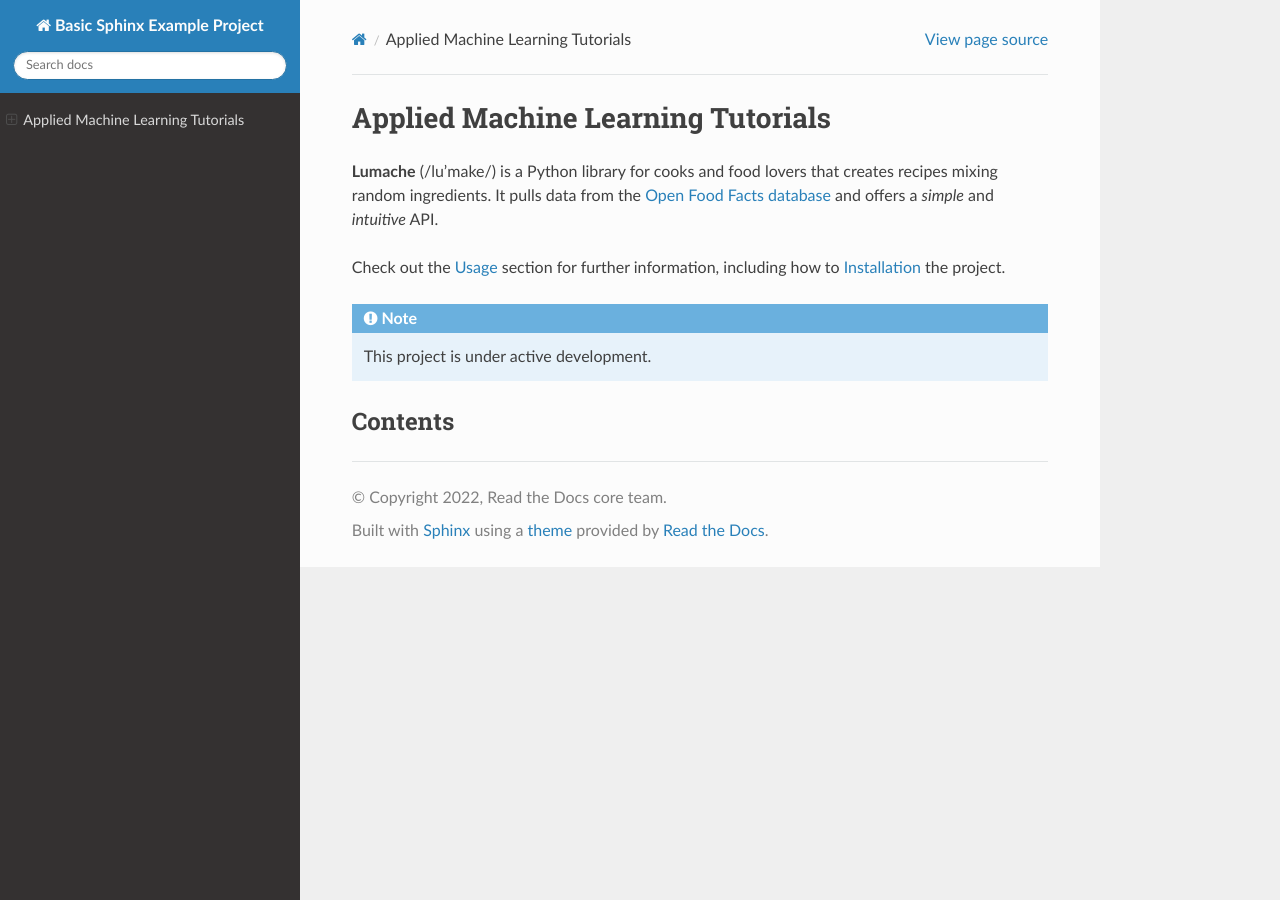
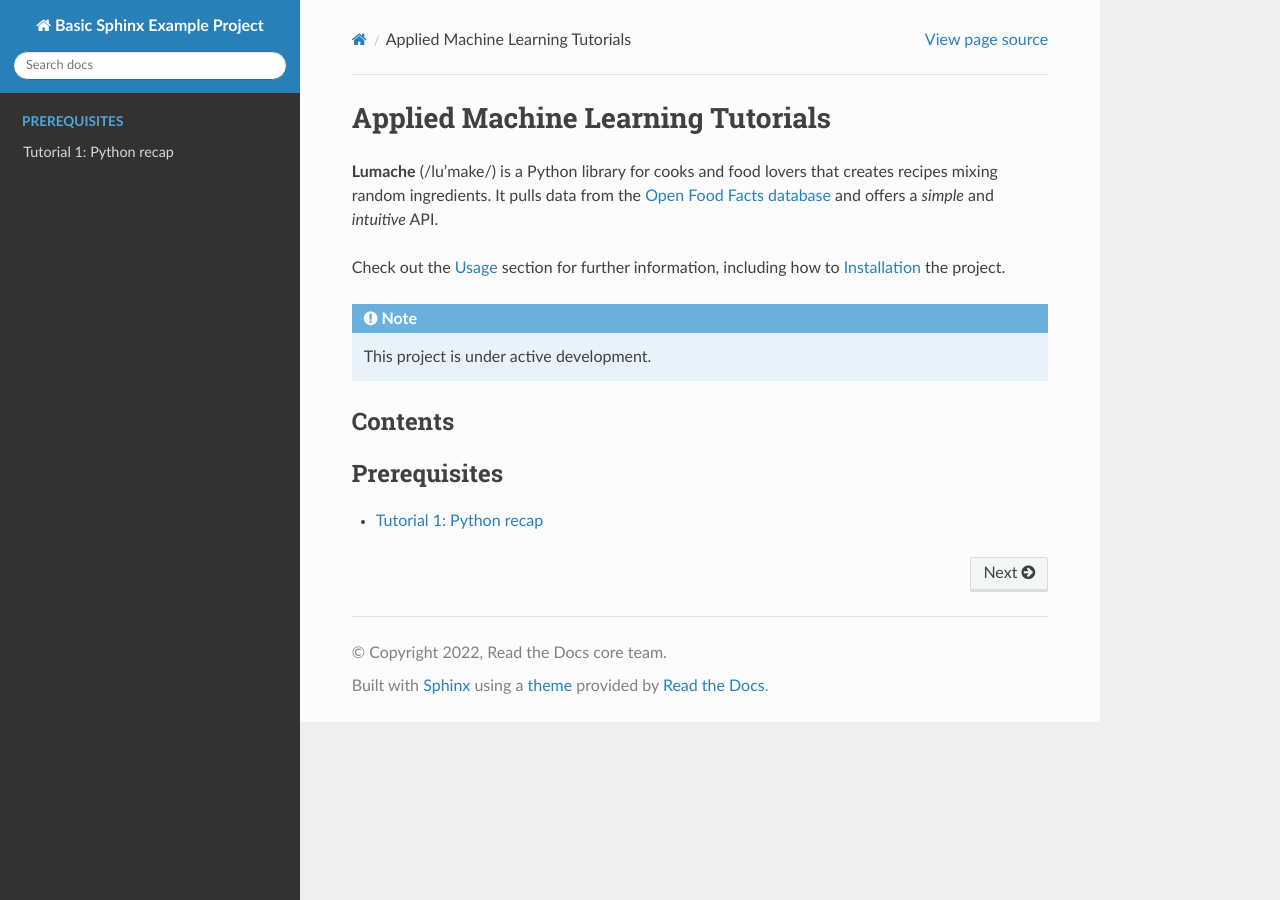
Before and after one commit to amonroym99/uva-applied-ml, a Sphinx documentation site: the page built from docs/index.rst, in a window 1280 px wide. Built offline with Sphinx 7.4.7 and the Read the Docs theme 3.1.0, drawn with Linux system fonts in a browser that asks for light colours.

Commit message:
Test notebook

```diff
--- a/README.rst
+++ b/README.rst
@@ -1,5 +1,7 @@
 Example: Basic Sphinx project for Read the Docs
 ===============================================
+
+python -m sphinx -M html . _build
 
 .. image:: https://readthedocs.org/projects/example-sphinx-basic/badge/?version=latest
     :target: https://example-sphinx-basic.readthedocs.io/en/latest/?badge=latest
--- a/docs/index.rst
+++ b/docs/index.rst
@@ -20,19 +20,23 @@ Contents
    :caption: Setup
    :maxdepth: 2
 
+
 .. toctree::
    :caption: Prerequisites
    :maxdepth: 2
-   notebooks/tutorial1
+
+   notebooks/tutorial_1
 
 .. toctree::
    :caption: Classification
    :maxdepth: 2
 
+
 .. toctree::
    :caption: Regression
    :maxdepth: 2
 
+
 .. toctree::
    :caption: Clustering
    :maxdepth: 2
```
Also changed, not shown: docs/notebooks/tutorial_1.ipynb.
